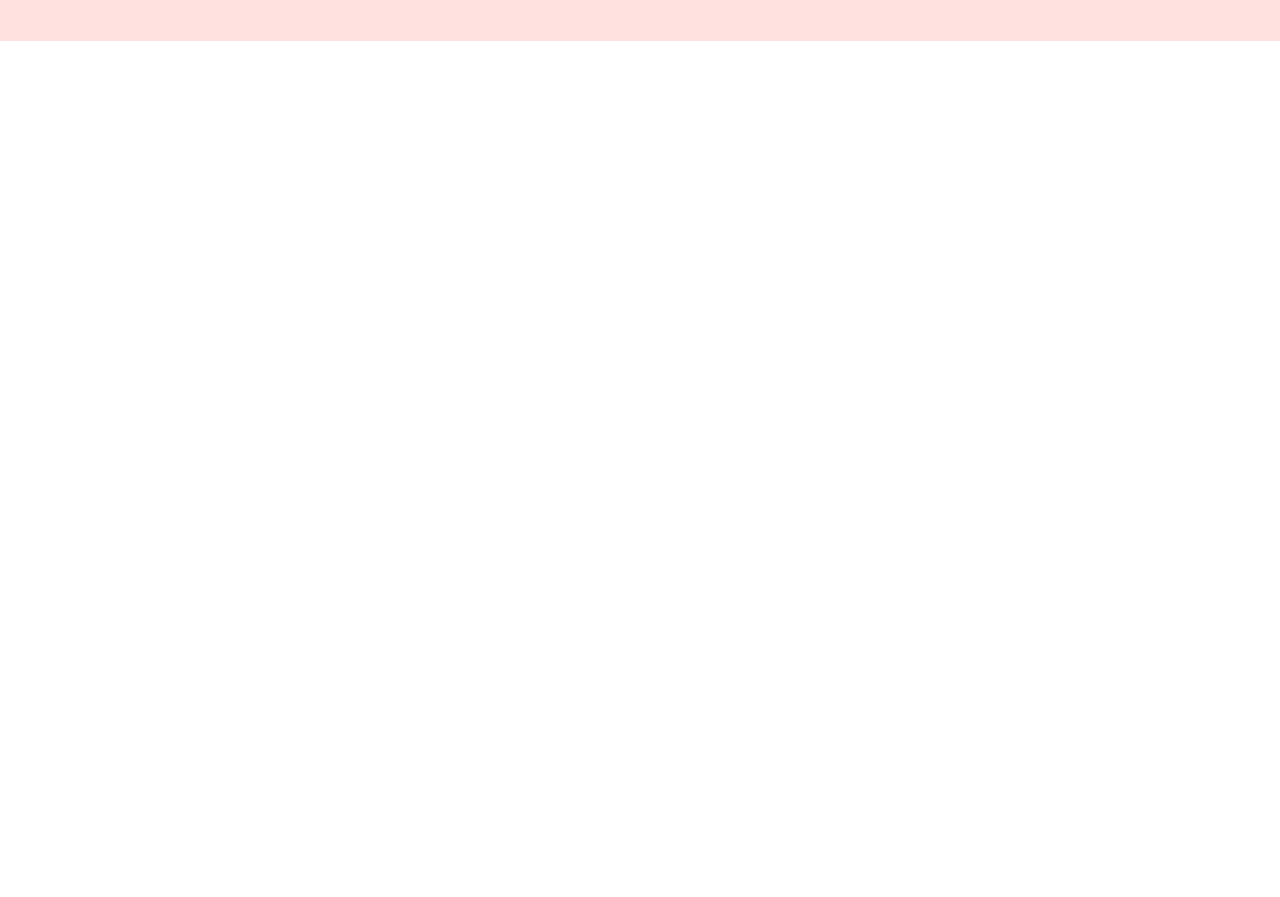
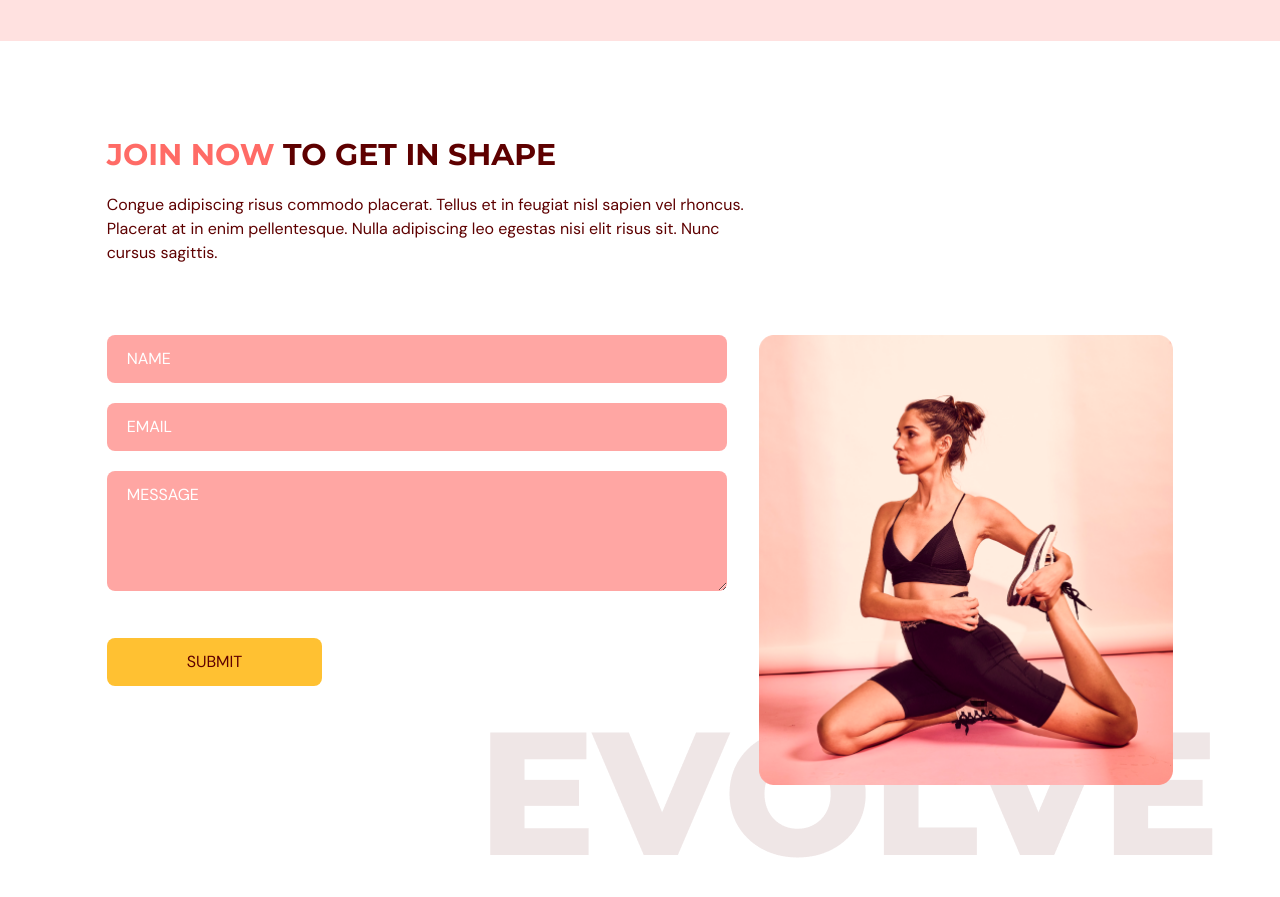
Before and after one commit to shihuaxie/gym-web-typescript, a React (Vite) app: page / in a window 1280 px wide. Shown: the part 3040-3937 px from the top of the page. Before the commit the page ends 3081 px from the top, so only its background shows below. Built offline with nearby package versions, Linux system fonts and the light colour scheme.

Commit message:
featL: completed contact us page

```diff
--- a/src/scenes/contactUs/index.tsx
+++ b/src/scenes/contactUs/index.tsx
@@ -1,14 +1,153 @@
-
 import {SelectedPage} from "@/shared/type";
+import {motion} from "framer-motion";
+import HText from "@/shared/HText";
+import {useForm} from "react-hook-form";
+import ContactUsPageGraphic from "@/assets/ContactUsPageGraphic.png";
 
 type Props = {
-    setSelectedPage: (value:SelectedPage) => void;
+    setSelectedPage: (value: SelectedPage) => void;
 }
-const ContactUs = ({setSelectedPage}:Props) => {
+
+const ContactUs = ({setSelectedPage}: Props) => {
+    const inputStyles = `mb-5 w-full rounded-lg bg-primary-300
+  px-5 py-3 placeholder-white`;
+
+    const {trigger, register, formState: {errors}} = useForm();
+
+    const onSubmit = async (e: any) => {
+        const isValid = await trigger();
+        if (!isValid) {
+            e.preventDefault();
+        }
+    }
     return (
-        <div>
+        <section id="contactus" className="mx-auto w-5/6 pt-24 pb-32">
+            <motion.div onViewportEnter={() => setSelectedPage(SelectedPage.ContactUs)}>
 
-        </div>
+                {/*HEADER*/}
+                <motion.div
+                    className="md:w-3/5"
+                    initial="hidden"
+                    whileInView="visible"
+                    viewport={{once: true, amount: 0.5}}
+                    transition={{duration: 0.5}}
+                    variants={{
+                        hidden: {opacity: 0, x: -50},
+                        visible: {opacity: 1, x: 0},
+                    }}
+                >
+                    <HText>
+                        <span className="text-primary-500">JOIN NOW</span> TO GET IN SHAPE
+                    </HText>
+                    <p className="my-5">
+                        Congue adipiscing risus commodo placerat. Tellus et in feugiat nisl
+                        sapien vel rhoncus. Placerat at in enim pellentesque. Nulla
+                        adipiscing leo egestas nisi elit risus sit. Nunc cursus sagittis.
+                    </p>
+                </motion.div>
+
+                {/*    Form and Image*/}
+                <div className="mb-10 justify-between gap-8 md:flex">
+                    <motion.div
+                        className='mt-10 basis-3/5 md:mt-0'
+                        initial="hidden"
+                        whileInView="visible"
+                        viewport={{once: true, amount: 0.5}}
+                        transition={{duration: 0.5}}
+                        variants={{
+                            hidden: {opacity: 0, y: 50},
+                            visible: {opacity: 1, x: 0},
+                        }}
+                    >
+                        <form
+                            target="_blank"
+                            onSubmit={onSubmit}
+                            action="https://formsubmit.co/931840371@qq.com"
+                            method="POST"
+                        >
+                            <input
+                                className={inputStyles}
+                                type="text"
+                                placeholder="NAME"
+                                {...register("name", {
+                                    required:true,
+                                    maxLength:100,
+                                })}
+                            />
+                            {errors.name && (
+                                <p className="mt-1 text-primary-500">
+                                    {errors.name.type === "required" && "This field is required."}
+                                    {errors.name.type === "maxLength" && "Max length is 100 char."}
+                                </p>
+                            )}
+
+                            <input
+                                className={inputStyles}
+                                type="text"
+                                placeholder="EMAIL"
+                                {...register("email", {
+                                    required: true,
+                                    pattern: /^[A-Z0-9._%+-]+@[A-Z0-9.-]+\.[A-Z]{2,}$/i,
+                                })}
+                            />
+                            {errors.email && (
+                                <p className="mt-1 text-primary-500">
+                                    {errors.email.type === "required" && "This field is required."}
+                                    {errors.email.type === "pattern" && "Invalid email address."}
+                                </p>
+                            )}
+
+                            <textarea
+                                className={inputStyles}
+                                placeholder="MESSAGE"
+                                rows={4}
+                                cols={50}
+                                {...register("message", {
+                                    required:true,
+                                    maxLength:2000,
+                                })}
+                            />
+                            {errors.message && (
+                                <p className="mt-1 text-primary-500">
+                                    {errors.message.type === "required" && "This field is required."}
+                                    {errors.message.type === "maxLength" && "Max length is 2000 char."}
+                                </p>
+                            )}
+
+                            <button
+                                type="submit"
+                                className="mt-5 rounded-lg bg-secondary-500 px-20 py-3 transition duration-500 hover:text-white"
+                            >
+                                SUBMIT
+                            </button>
+                        </form>
+                    </motion.div>
+
+                    <motion.div
+                    className="relative mt-16 basis-2/5 md:mt-0"
+                    initial="hidden"
+                    whileInView="visible"
+                    viewport={{once: true, amount: 0.5}}
+                    transition={{delay:0.2, duration: 0.5}}
+                    variants={{
+                        hidden: {opacity: 0, y: 50},
+                        visible: {opacity: 1, x: 0},
+                    }}
+                    >
+                        <div className="w-full before:absolute before:-bottom-20 before:-right-10 before:z-[-1] md:before:content-evolvetext">
+                            <img
+                                className="w-full"
+                                alt="contact-us-page-graphic"
+                                src={ContactUsPageGraphic}
+                            />
+                        </div>
+
+                    </motion.div>
+
+                </div>
+
+            </motion.div>
+        </section>
     );
 };
 
```
